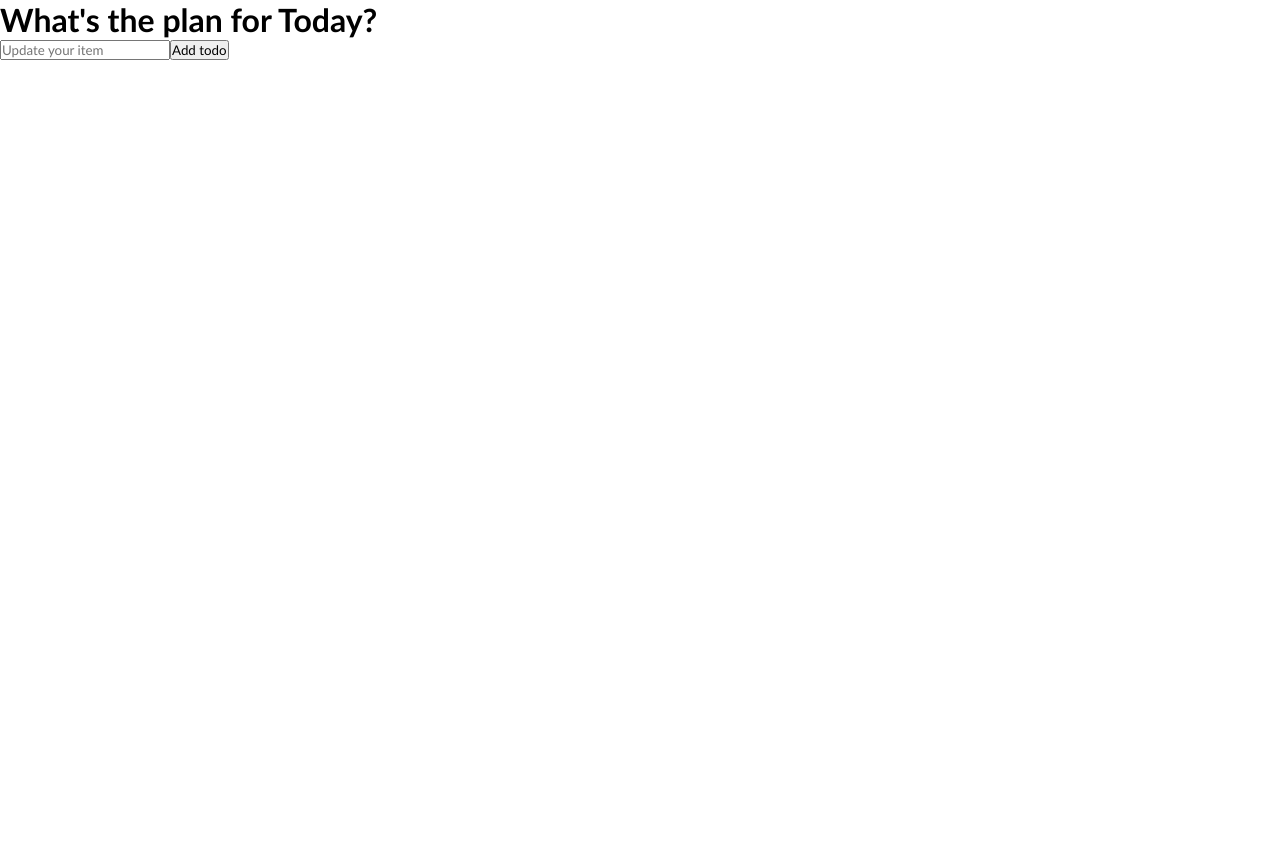
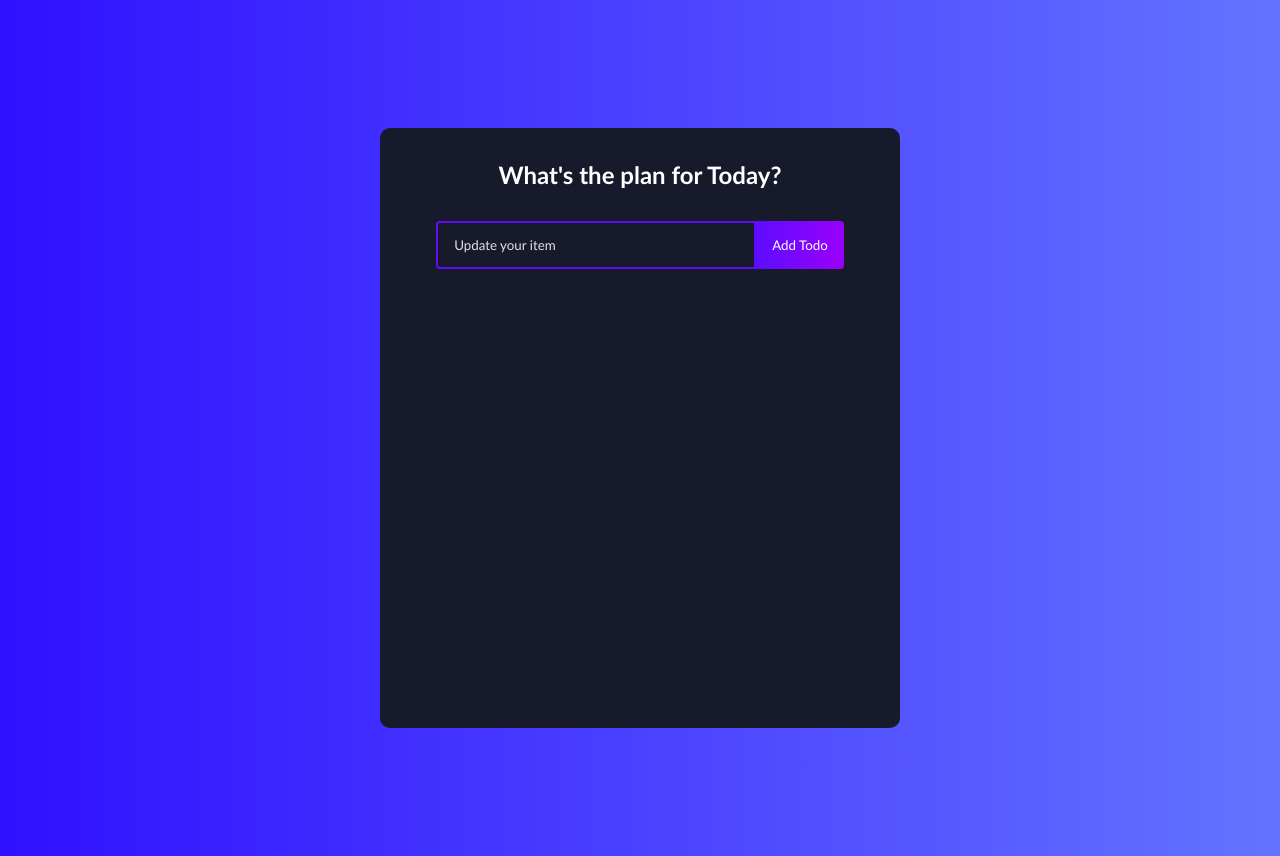
Before and after one commit to Maclaine-Kuria/react-todolist-app, a React (Create React App) app: page / in a window 1280 px wide. Before the commit the page ends 800 px from the top, so only its background shows below. Built offline with nearby package versions, Linux system fonts and the light colour scheme.

Commit message:
completed

```diff
--- a/src/App.css
+++ b/src/App.css
@@ -5,3 +5,143 @@
     font-family: 'Trebuchet MS', 'Lucida Sans Unicode', 'Lucida Grande',
       'Lucida Sans', Arial, sans-serif;
   }
+
+  body {
+    background: linear-gradient(
+      90deg,
+      rgba(48, 16, 255, 1) 0%,
+      rgba(100, 115, 255, 1) 100%
+    );
+  }
+  .todo-app {
+    display: flex;
+    flex-direction: column;
+    justify-content: start;
+    width: 520px;
+    min-height: 600px;
+    background: #161a2b;
+    text-align: center;
+    margin: 128px auto;
+    border-radius: 10px;
+    padding-bottom: 32px;
+  }
+
+  h1 {
+    margin: 32px 0;
+    color: #fff;
+    font-size: 24px;
+  }
+
+  .complete {
+    text-decoration: line-through;
+    opacity: 0.4;
+  }
+
+  .todo-form {
+    margin-bottom: 32px;
+  }
+
+  .todo-input {
+    padding: 14px 32px 14px 16px;
+    border-radius: 4px 0 0 4px;
+    border: 2px solid #5d0cff;
+    outline: none;
+    width: 320px;
+    background: transparent;
+    color: #fff;
+  }
+
+  .todo-input::placeholder {
+    color: #e2e2e2;
+  }
+
+  .todo-button {
+    padding: 16px;
+    border: none;
+    border-radius: 0 4px 4px 0;
+    cursor: pointer;
+    outline: none;
+    background: linear-gradient(
+      90deg,
+      rgba(93, 12, 255, 1) 0%,
+      rgba(155, 0, 250, 1) 100%
+    );
+    color: #fff;
+    text-transform: capitalize;
+  }
+
+  .todo-input.edit {
+    border: 2px solid #149fff;
+  }
+
+  .todo-button.edit {
+    background: linear-gradient(
+      90deg,
+      rgba(20, 159, 255, 1) 0%,
+      rgba(17, 122, 255, 1) 100%
+    );
+    padding: 16px 22px;
+  }
+
+  .todo-container {
+    display: flex;
+    flex-direction: row;
+    position: relative;
+  }
+
+  .todo-row {
+    display: flex;
+    justify-content: space-between;
+    align-items: center;
+    margin: 4px auto;
+    color: #fff;
+    background: linear-gradient(
+      90deg,
+      rgba(255, 118, 20, 1) 0%,
+      rgba(255, 84, 17, 1) 100%
+    );
+
+    padding: 16px;
+    border-radius: 5px;
+    width: 90%;
+  }
+
+  .todo-row:nth-child(4n + 1) {
+    background: linear-gradient(
+      90deg,
+      rgba(93, 12, 255, 1) 0%,
+      rgba(155, 0, 250, 1) 100%
+    );
+  }
+
+  .todo-row:nth-child(4n + 2) {
+    background: linear-gradient(
+      90deg,
+      rgba(255, 12, 241, 1) 0%,
+      rgba(250, 0, 135, 1) 100%
+    );
+  }
+
+  .todo-row:nth-child(4n + 3) {
+    background: linear-gradient(
+      90deg,
+      rgba(20, 159, 255, 1) 0%,
+      rgba(17, 122, 255, 1) 100%
+    );
+  }
+
+  .icons {
+    display: flex;
+    align-items: center;
+    font-size: 24px;
+    cursor: pointer;
+  }
+
+  .delete-icon {
+    margin-right: 5px;
+    color: #fff;
+  }
+
+  .edit-icon {
+    color: #fff;
+  }
```
